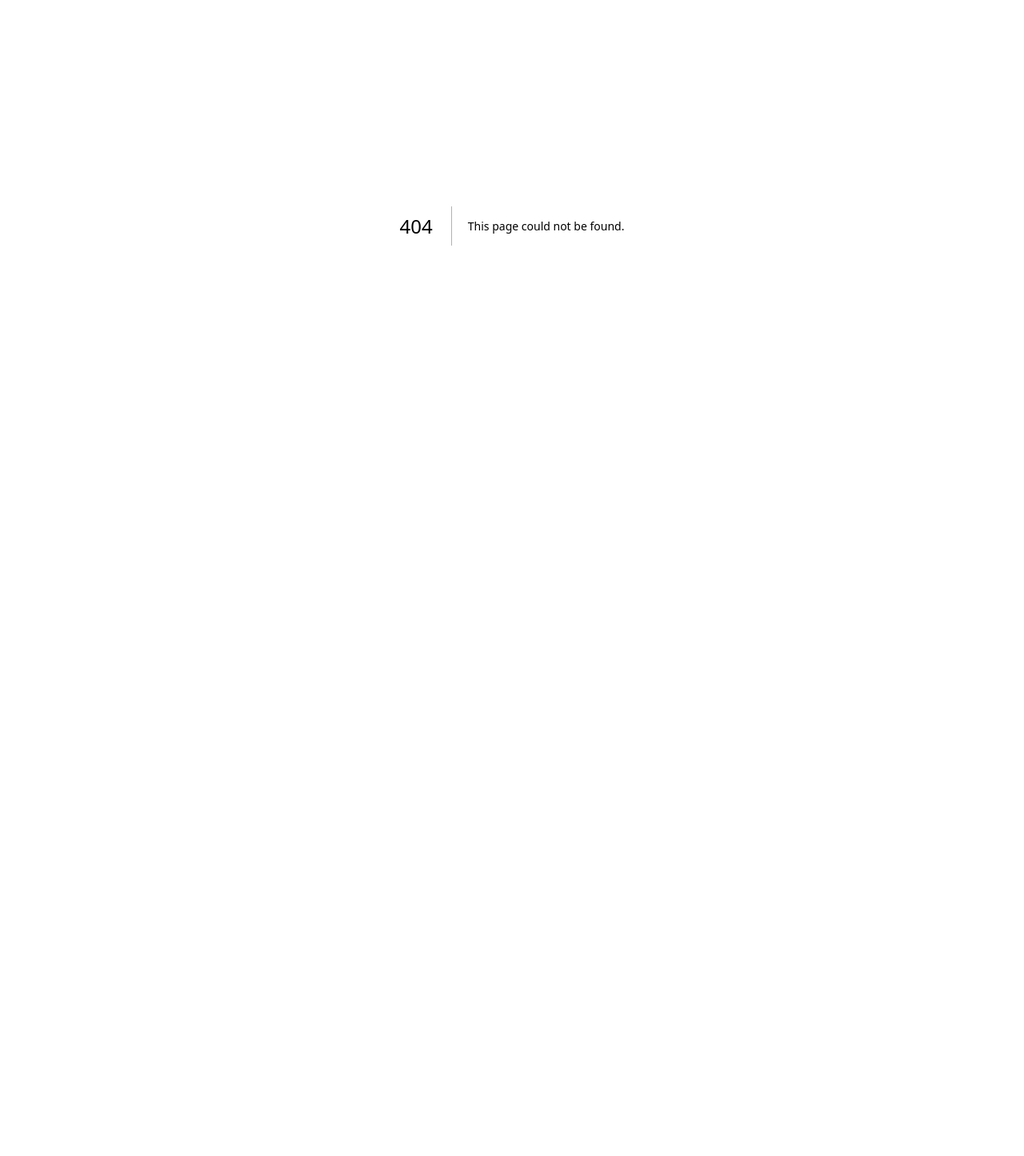
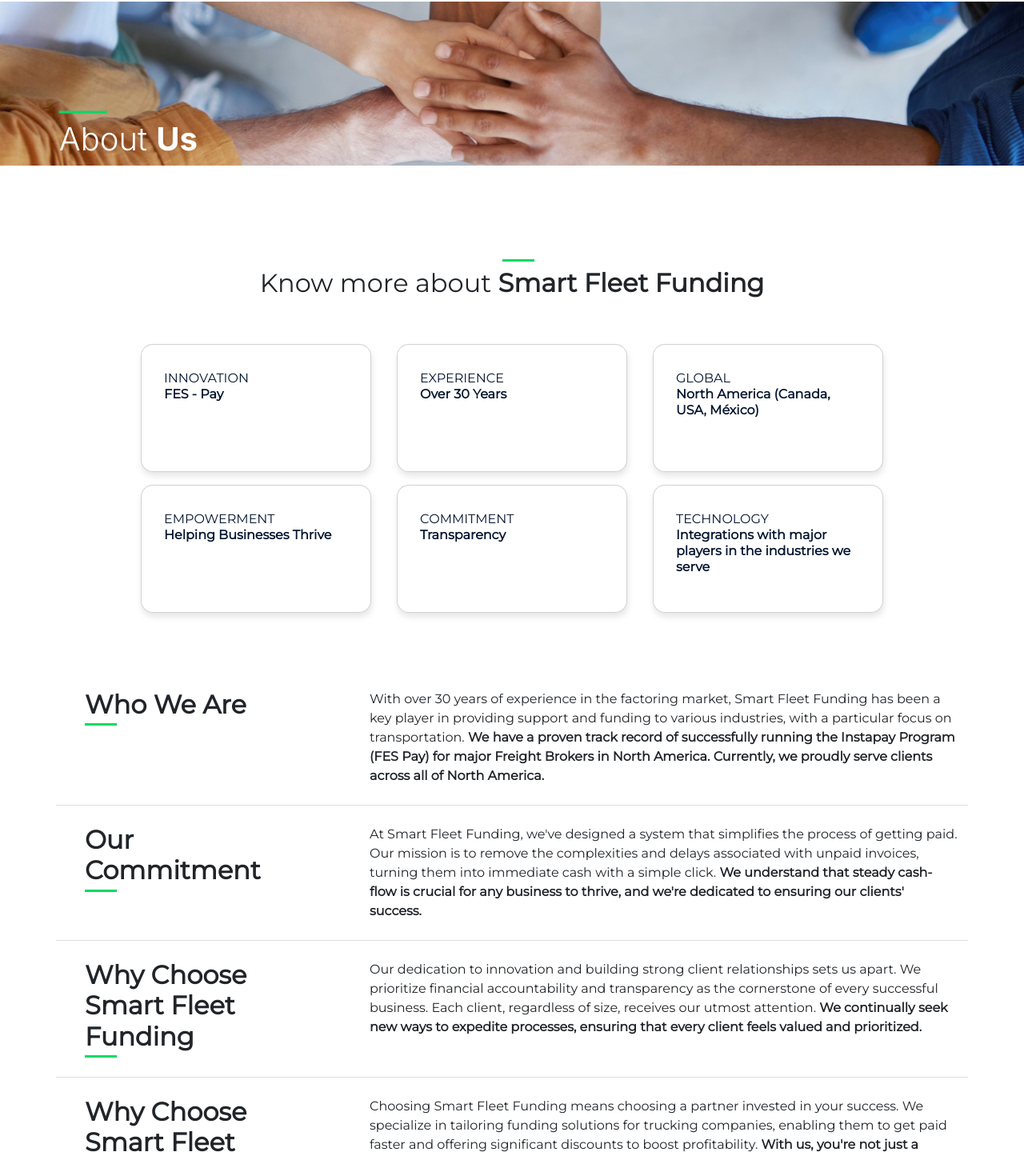
Before and after one commit to Rizwan884/smartfleetfunding-website, a Next.js app: page /about-us in a window 1280 px wide. Before the commit this address had no page. Shown: the part 118-1563 px from the top of the page at 80% size. Before the commit the page ends 800 px from the top, so only its background shows below. Built offline with nearby package versions, Linux system fonts and the light colour scheme.

Commit message:
About Us Section

```diff
--- /dev/null
+++ b/src/app/about-us/page.tsx
@@ -0,0 +1,36 @@
+"use client";
+import Image from "next/image";
+import styles from "../app/styles/page.module.css";
+
+import Navbar from "../../components/navbar";
+import Footer from "../../components/footer";
+import Banners from "@/components/banner";
+import Needs from "@/components/need";
+import Programs from "@/components/program";
+import Provides from "@/components/provide";
+import HelpYou from "@/components/help-you";
+import SectionForm from "../../components/form";
+import FormFreight from "@/components/form-freight";
+import Know from "@/components/know";
+
+export default function AboutUs() {
+  const title = (
+    <p>
+      About <strong className="fw-bold">Us</strong>
+    </p>
+  );
+
+  return (
+    <>
+      <Navbar />
+      <Banners
+        title={title}
+        hideIcons
+        backgroundImage="images/sff-about-us.jpg"
+      />
+      <Know />
+
+      <Footer />
+    </>
+  );
+}
--- a/src/app/styles/globals.css
+++ b/src/app/styles/globals.css
@@ -661,3 +661,7 @@
 #hover span:hover{
   color: var(--dark-blue) !important;
 }
+/*------------AboutUs--------------*/
+.al-left{
+  align-items: start !important;
+}
--- /dev/null
+++ b/src/components/know.tsx
@@ -0,0 +1,153 @@
+import { Card, Col, Container, Row } from "react-bootstrap";
+import Image from "react-bootstrap/Image";
+export default function Know() {
+  return (
+    <>
+      <div className="container mt-7 font-montserrat">
+        <div className="d-flex flex-column align-items-center">
+          <div className="line width-bf fw-600 mb-2 ms-3 align-item-center"></div>
+          <h1 className="fw-regular fs-2 text-center   flex  align-items-center gap-3">
+            Know more about <strong>Smart Fleet Funding</strong>
+          </h1>
+        </div>
+      </div>
+      <div className="card-container font-montserrat mt-5 h-100 flex-column w-100">
+        <div className="row mb-3">
+          <Card className="mx-3 w-18rem bg-white text-white h-100 al-left">
+            <Card.Body className="text-start">
+              <Card.Text className="fs-6 lh-sm mt-3 ms-auto text-dark-blue">
+                INNOVATION
+                <br /> <strong>FES - Pay</strong>
+              </Card.Text>
+            </Card.Body>
+          </Card>
+          <Card className="mx-3 w-18rem bg-white text-white h-100 al-left">
+            <Card.Body className="text-start">
+              <Card.Text className="fs-6 lh-sm mt-3 ms-auto text-dark-blue">
+                EXPERIENCE
+                <br /> <strong>Over 30 Years</strong>
+              </Card.Text>
+            </Card.Body>
+          </Card>
+          <Card className="mx-3 w-18rem bg-white text-white h-100 al-left">
+            <Card.Body className="text-start">
+              <Card.Text className="fs-6 lh-sm mt-3 ms-auto text-dark-blue">
+                GLOBAL
+                <br /> <strong>North America (Canada, USA, México)</strong>
+              </Card.Text>
+            </Card.Body>
+          </Card>
+        </div>
+        <div className="row ">
+          <Card className="mx-3 w-18rem bg-white text-white h-100 al-left">
+            <Card.Body className="text-start">
+              <Card.Text className="fs-6 lh-sm mt-3 ms-auto text-dark-blue">
+                EMPOWERMENT
+                <br /> <strong>Helping Businesses Thrive</strong>
+              </Card.Text>
+            </Card.Body>
+          </Card>
+          <Card className="mx-3 w-18rem bg-white text-white h-100 al-left">
+            <Card.Body className="text-start">
+              <Card.Text className="fs-6 lh-sm mt-3 ms-auto text-dark-blue">
+                COMMITMENT
+                <br /> <strong>Transparency</strong>
+              </Card.Text>
+            </Card.Body>
+          </Card>
+          <Card className="mx-3 w-18rem bg-white text-white h-100 al-left">
+            <Card.Body className="text-start">
+              <Card.Text className="fs-6 lh-sm mt-3 ms-auto text-dark-blue">
+                TECHNOLOGY
+                <br />{" "}
+                <strong>
+                  Integrations with major players in the industries we serve
+                </strong>
+              </Card.Text>
+            </Card.Body>
+          </Card>
+        </div>
+      </div>
+      <div className="container pt-6 font-montserrat">
+        <div className="row line-programs pb-4">
+          <div className="col-4">
+            {" "}
+            <h1 className="fw-bold fs-2 mb-0 mx-4 w-75">Who We Are</h1>
+            <div className="line-program mt-0 mx-4 mt-1 w-3"></div>
+          </div>
+          <div className="col-8">
+            With over 30 years of experience in the factoring market, Smart
+            Fleet Funding has been a key player in providing support and funding
+            to various industries, with a particular focus on transportation.{" "}
+            <strong>
+              {" "}
+              We have a proven track record of successfully running the Instapay
+              Program (FES Pay) for major Freight Brokers in North America.
+              Currently, we proudly serve clients across all of North America.
+            </strong>
+          </div>
+        </div>
+        <div className="row line-programs pt-4 pb-4">
+          <div className="col-4">
+            {" "}
+            <h1 className="fw-bold fs-2 mb-0 mx-4 w-75">Our Commitment</h1>
+            <div className="line-program mt-0 mx-4 mt-1 w-3"></div>
+          </div>
+          <div className="col-8">
+            At Smart Fleet Funding, we{"'"}ve designed a system that simplifies
+            the process of getting paid. Our mission is to remove the
+            complexities and delays associated with unpaid invoices, turning
+            them into immediate cash with a simple click.{" "}
+            <strong>
+              {" "}
+              We understand that steady cash-flow is crucial for any business to
+              thrive, and we{"'"}
+              re dedicated to ensuring our clients{"'"} success.
+            </strong>
+          </div>
+        </div>
+        <div className="row line-programs pt-4 pb-4">
+          <div className="col-4">
+            {" "}
+            <h1 className="fw-bold fs-2 mb-0 mx-4 w-75">
+              Why Choose Smart Fleet Funding
+            </h1>
+            <div className="line-program mt-0 mx-4 mt-1 w-3"></div>
+          </div>
+          <div className="col-8">
+            Our dedication to innovation and building strong client
+            relationships sets us apart. We prioritize financial accountability
+            and transparency as the cornerstone of every successful business.
+            Each client, regardless of size, receives our utmost attention.{" "}
+            <strong>
+              {" "}
+              We continually seek new ways to expedite processes, ensuring that
+              every client feels valued and prioritized.
+            </strong>
+          </div>
+        </div>
+        <div className="row  pt-4 pb-5">
+          <div className="col-4">
+            {" "}
+            <h1 className="fw-bold fs-2 mb-0 mx-4 w-75">
+              Why Choose Smart Fleet Funding
+            </h1>
+            <div className="line-program mt-0 mx-4 mt-1 w-3"></div>
+          </div>
+          <div className="col-8">
+            Choosing Smart Fleet Funding means choosing a partner invested in
+            your success. We specialize in tailoring funding solutions for
+            trucking companies, enabling them to get paid faster and offering
+            significant discounts to boost profitability.{" "}
+            <strong>
+              {" "}
+              With us, you{"'"}re not just a client; you{"'"}re a valued partner
+              on the path to
+            </strong>
+            success.
+          </div>
+        </div>
+      </div>
+    </>
+  );
+}
--- a/src/components/navbar.tsx
+++ b/src/components/navbar.tsx
@@ -54,7 +54,7 @@
               <Nav.Link className="text-dark-blue " href="/faqs">
                 FAQ
               </Nav.Link>
-              <Nav.Link className="text-dark-blue " href="#aboutus">
+              <Nav.Link className="text-dark-blue " href="/about-us">
                 ABOUT US
               </Nav.Link>
               <Nav.Link className="text-dark-blue " href="#blog">
```
Also changed, not shown: public/images/sff-about-us.jpg (added).
